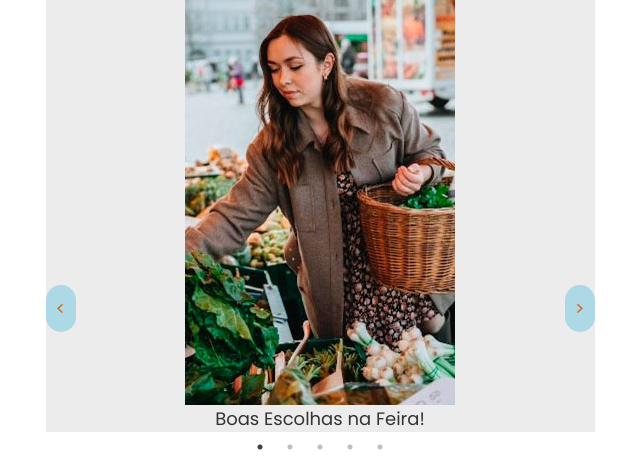
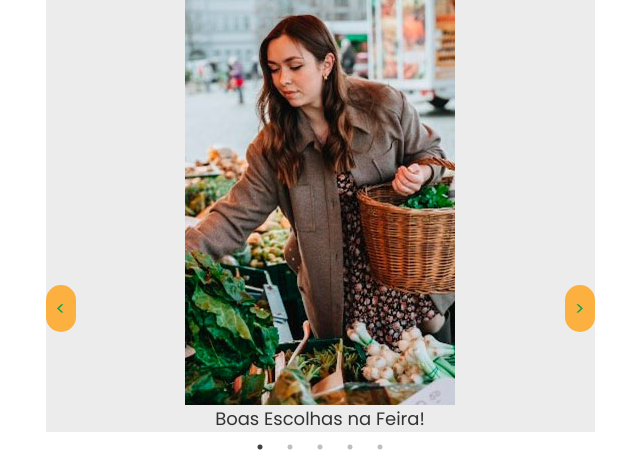
Before and after one commit to nagarcia94/Projeto.Integrador-EliRocha, a PHP site: page / in a window 1280 px wide. Shown: the part 1556-2031 px from the top of the page, without its empty margins (320-960 px from the left). Run offline with PHP 8.4, Linux system fonts and the light colour scheme.

Commit message:
Mudança de cor das Arrows

```diff
--- a/css/estilo.css
+++ b/css/estilo.css
@@ -557,7 +557,6 @@ img {
 .dicasnutri {
     margin: auto;
     max-width: 549px;
-
 }
 
 .dicasnutri  { margin-bottom: 20px; }
@@ -567,8 +566,8 @@ img {
 .voltar, .avancar{
     position:absolute;
     bottom:100px;
-    background-color:lightblue;
-    color: chocolate;
+    background-color:#FBB040;
+    color:#00A651;
     text-decoration: none;
     z-index: 100;
     border-radius: 30px;
```
